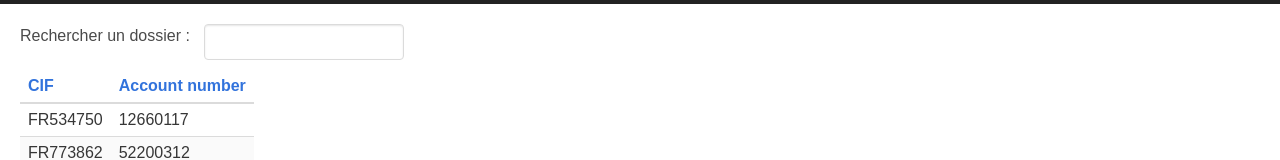
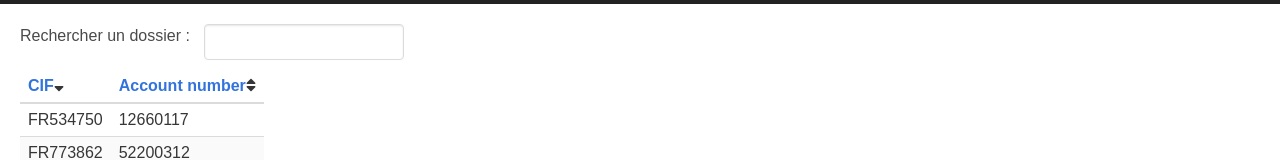
Before and after one commit to JoffreyLGT/react-table-component, a React (Create React App) app: page / in a window 1280 px wide. Shown: the part 146-306 px from the top of the page. Built offline with nearby package versions, Linux system fonts and the light colour scheme.

Commit message:
Trying to make the table sortable

```diff
--- /dev/null
+++ b/src/components/Table/SorterHeader.js
@@ -0,0 +1,16 @@
+import React from "react";
+
+const SortedHeader = props => {
+  const { index, sortedColumn, type } = props;
+  let icon = "fa-sort";
+
+  if(index===sortedColumn){
+    icon = type === 'asc'
+    ? "fa-sort-up"
+    : "fa-sort-down"
+  }
+
+  return <i className={`fas ${icon}`} />;
+};
+
+export default SortedHeader;
--- a/src/components/Table/index.js
+++ b/src/components/Table/index.js
@@ -1,9 +1,26 @@
-import React, { Component } from "react";
+import React from "react";
+import SorterHeader from "./SorterHeader";
 
 const Table = props => {
-  const { data, handleSorting } = props;
+  const { data, handleSorting, sortedColumn } = props;
   const content = data.map(e => e);
   const header = content.shift();
+
+  // if (sortedColumn[1] === "asc") {
+  //   header[sortedColumn[0]] += '<i className="fas fa-sort-up" />';
+  // } else [(header[sortedColumn[0]] += '<i className="fas fa-sort-down" />')];
+
+  // const sortIcon = index => {
+  //   if (index === sortedColumn[0]) {
+  //     return sortedColumn[1] === "asc" ? (
+  //       <i key={`icon${index}`} className="fas fa-sort-up" />
+  //     ) : (
+  //       <i key={`icon${index}`} className="fas fa-sort-down" />
+  //     );
+  //   } else {
+  //     return <i key={`icon${index}`} className="fas fa-sort" />;
+  //   }
+  // };
 
   return (
     <table className="table is-striped is-narrow is-hoverable">
@@ -14,6 +31,8 @@ const Table = props => {
               <a id={`sortCol${index}`} onClick={handleSorting}>
                 {column}
               </a>
+              {console.log(sortedColumn[0])}
+              <SorterHeader key={`sh${index}`} index={index} sortedColumn={sortedColumn[0]} type={sortedColumn[1]} />
             </th>
           ))}
         </tr>
--- a/src/containers/DataPresenter/index.js
+++ b/src/containers/DataPresenter/index.js
@@ -6,7 +6,8 @@ class DataPresenter extends Component {
   constructor(props) {
     super(props);
     this.state = {
-      data: this.props.data
+      data: this.props.data,
+      sortedColumn: [0, "desc"]
     };
     this.filterTable = this.filterTable.bind(this);
     this.handleSorting = this.handleSorting.bind(this);
@@ -27,16 +28,33 @@ class DataPresenter extends Component {
   }
 
   handleSorting(e) {
-    const colToSort = e.target.id.substring(7, e.target.id.lenght);
+    const colToSort = parseInt(
+      e.target.id.substring(7, e.target.id.lenght),
+      10
+    );
+    const sortedColumn = this.state.sortedColumn;
     const sortedData = this.state.data.map(e => e);
+    let newSortedColumn = [];
 
     const header = sortedData.shift();
 
-    sortedData.sort((a, b) => a[colToSort].localeCompare(b[colToSort]));
+    if (sortedColumn[0] === colToSort) {
+      if (sortedColumn[1] === "desc") {
+        sortedData.sort((a, b) => b[colToSort].localeCompare(a[colToSort]));
+        newSortedColumn = [colToSort, "asc"];
+      } else {
+        sortedData.sort((a, b) => a[colToSort].localeCompare(b[colToSort]));
+        newSortedColumn = [colToSort, "desc"];
+      }
+    } else {
+      sortedData.sort((a, b) => a[colToSort].localeCompare(b[colToSort]));
+      newSortedColumn = [colToSort, "desc"];
+    }
+    console.log(newSortedColumn);
 
     sortedData.unshift(header);
 
-    this.setState({ data: sortedData });
+    this.setState({ data: sortedData, sortedColumn: newSortedColumn });
   }
 
   render() {
@@ -45,13 +63,17 @@ class DataPresenter extends Component {
         <label>
           Rechercher un dossier :{" "}
           <input
-            class="input"
+            className="input"
             type="text"
             name="filter"
             onChange={this.filterTable}
           />
         </label>
-        <Table data={this.state.data} handleSorting={this.handleSorting} />
+        <Table
+          data={this.state.data}
+          sortedColumn={this.state.sortedColumn}
+          handleSorting={this.handleSorting}
+        />
       </div>
     );
   }
```
